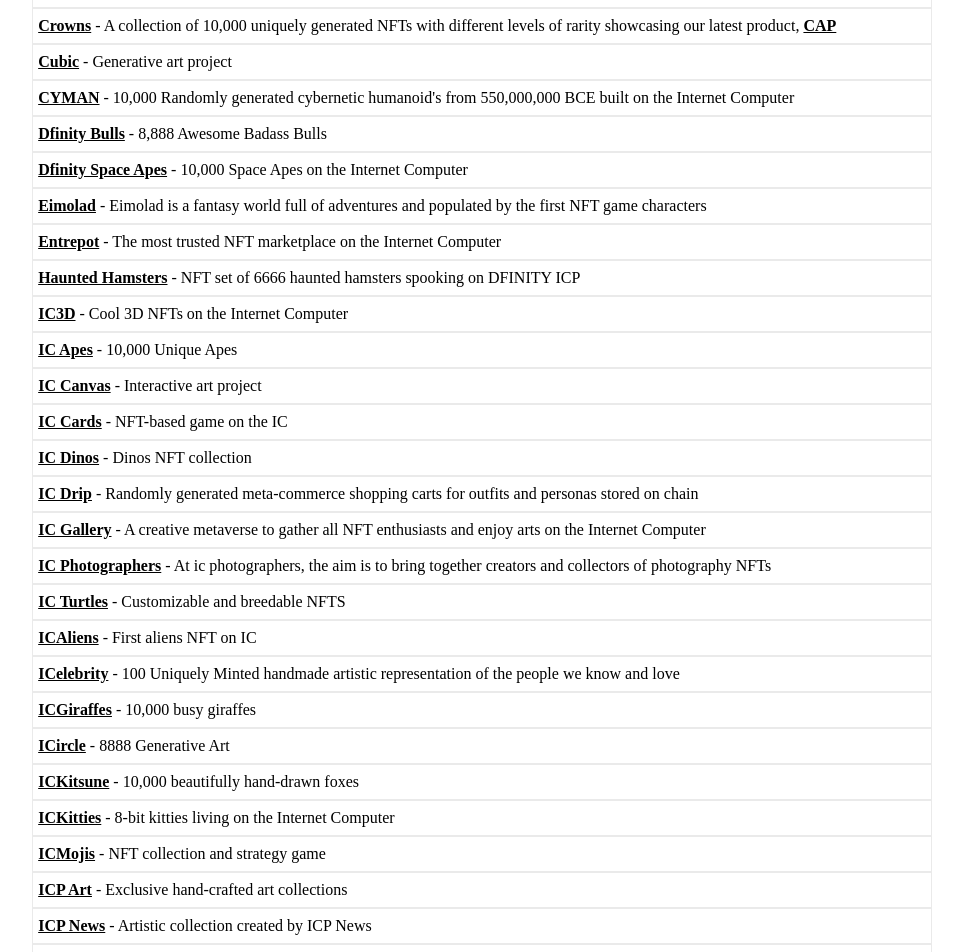
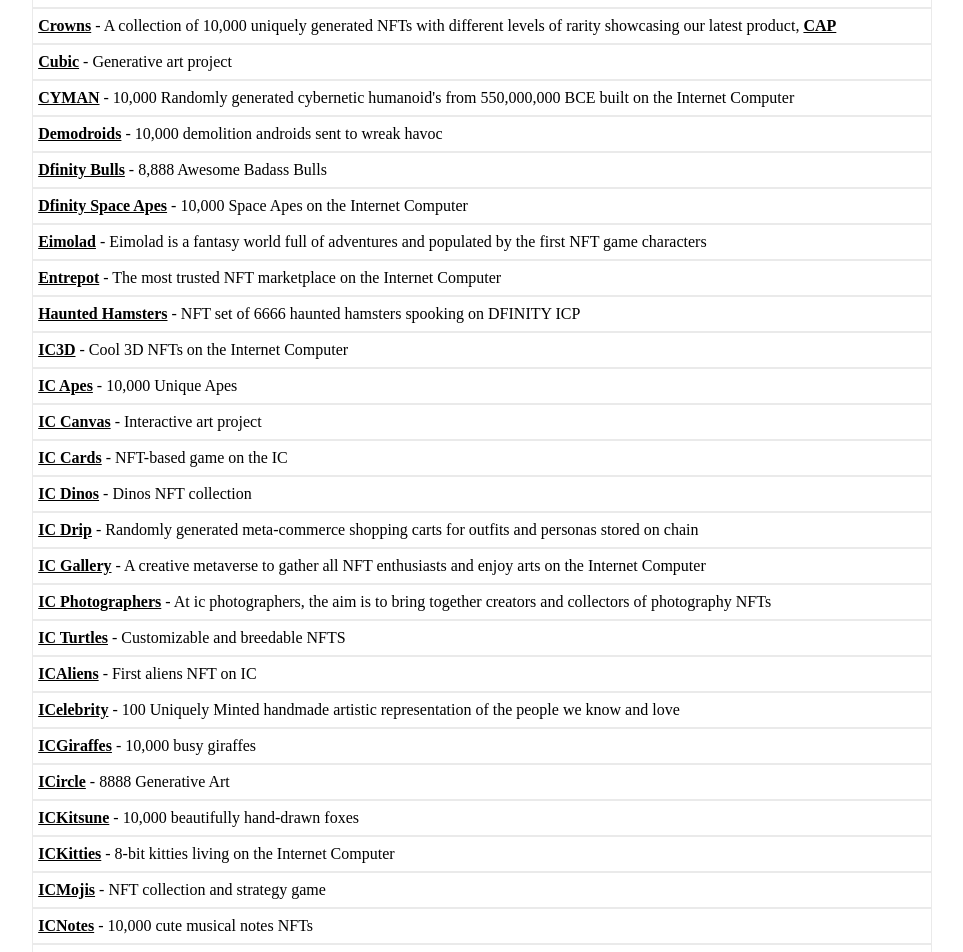
Before and after one commit to rjlucasm/ictoday, a Next.js app: page /nft in a window 1280 px wide. Shown: the part 380-1332 px from the top of the page, without its empty margins (158-1121 px from the left). Built offline with nearby package versions, Linux system fonts and the light colour scheme.

Commit message:
NFTS added 01/08

```diff
--- a/pages/nft.js
+++ b/pages/nft.js
@@ -46,6 +46,9 @@ export default function NFTs() {
             </div>
             <div className="pagescard">
                 <a href="https://www.cyman.live/" target="_blank" rel="noopener noreferrer">CYMAN</a> - 10,000 Randomly generated cybernetic humanoid&apos;s from 550,000,000 BCE built on the Internet Computer
+            </div>
+            <div className="pagescard">
+                <a href="https://demodroids.com/" target="_blank" rel="noopener noreferrer">Demodroids</a> - 10,000 demolition androids sent to wreak havoc
             </div>
             <div className="pagescard">
                 <a href="https://twitter.com/DBulls_NFT" target="_blank" rel="noopener noreferrer">Dfinity Bulls</a> - 8,888 Awesome Badass Bulls
@@ -109,6 +112,9 @@ export default function NFTs() {
             </div>
             <div className="pagescard">
                 <a href="https://icmoji.com/" target="_blank" rel="noopener noreferrer">ICMojis</a> - NFT collection and strategy game
+            </div>
+            <div className="pagescard">
+                <a href="https://twitter.com/IcNotes" target="_blank" rel="noopener noreferrer">ICNotes</a> - 10,000 cute musical notes NFTs
             </div>
             <div className="pagescard">
                 <a href="https://linktr.ee/ICPArt" target="_blank" rel="noopener noreferrer">ICP Art</a> - Exclusive hand-crafted art collections
```
